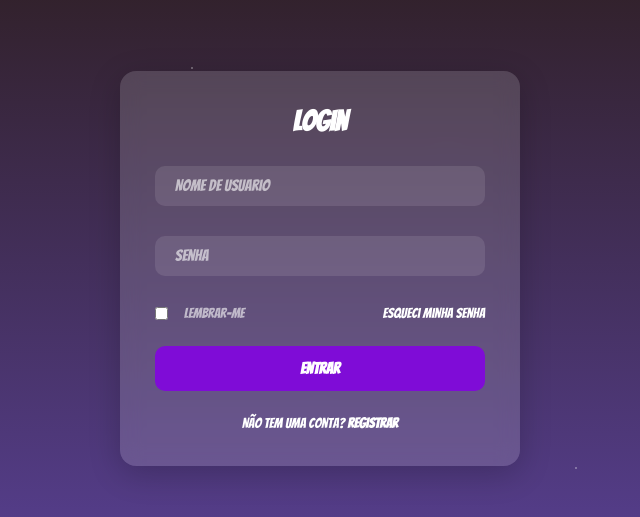
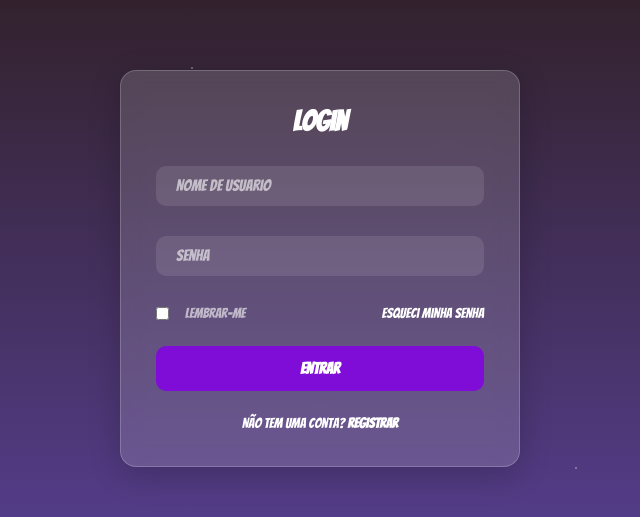
Before and after one commit to trassantevictor-prog/Login, a plain HTML site: page index.html in a window 1280 px wide. Shown: the part 132-649 px from the top of the page, 320-960 px from the left. Drawn offline with Linux system fonts and the light colour scheme; some icons are missing.

Commit message:
Fix border property syntax in formulario class

```diff
--- a/styles.css
+++ b/styles.css
@@ -38,7 +38,7 @@ body {
 .formulario {
     width: 400px;
     background-color: rgba(255, 255, 255, 0.15);
-    border: 1 px solid rgba(255, 255, 255, 0.2);
+    border: 1px solid rgba(255, 255, 255, 0.2);
     backdrop-filter: blur(10px);
     box-shadow: 0 8px 32px 0 rgba(0, 0, 0, 0.2);
     color: #fff;
```
